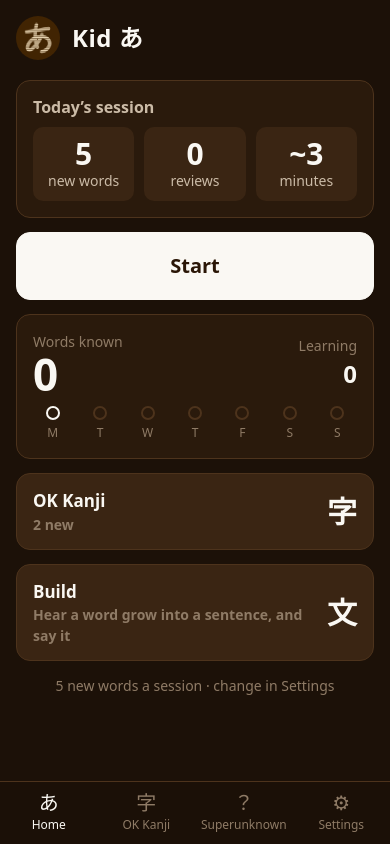
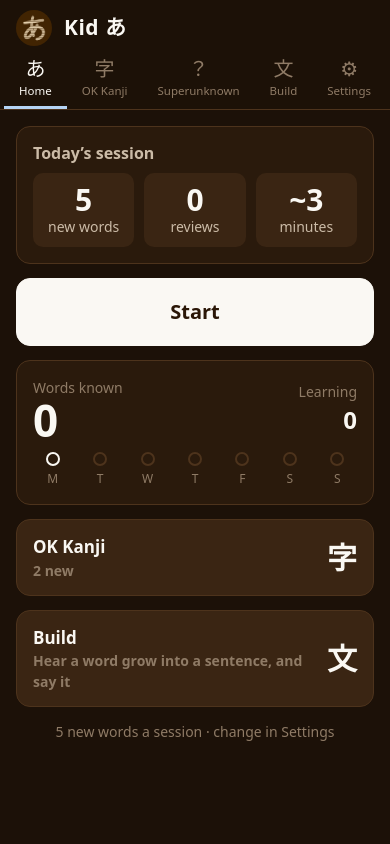
Before and after one commit to jitensha2/kid-a-nihongo, a plain HTML site: page index.html in a window 390 px wide. Both pictures are taken after a click on the button "Skip for now". Drawn offline with Linux system fonts and the light colour scheme.

Commit message:
Move the tabs to the top under the header and add a Build tab
The bottom tab bar was being covered on phones, so the header and tabs now sit at the top (sticky, hidden during sessions). New Build tab between Superunknown and Settings: start a round, see counts, replay recently built sentences.

Co-Authored-By: Claude Opus 5.5 <noreply@anthropic.com>

```diff
--- a/app.js
+++ b/app.js
@@ -403,7 +403,7 @@
   let session = null;
 
   function setNav(visible) {
-    $nav.hidden = !visible;
+    document.getElementById('top').hidden = !visible;
     document.body.classList.toggle('in-session', !visible);
     $nav.querySelectorAll('button').forEach(b => b.classList.toggle('on', b.dataset.tab === tab));
   }
@@ -420,7 +420,7 @@
     if (building) return renderBuild();
     if (!S.introDone) return renderIntro();
     setNav(true);
-    ({ home: renderHome, kanji: renderKanji, unknown: renderUnknown, settings: renderSettings })[tab]();
+    ({ home: renderHome, kanji: renderKanji, unknown: renderUnknown, build: renderBuildTab, settings: renderSettings })[tab]();
   }
 
   function brand() {
@@ -492,7 +492,6 @@
     if (kp.totalReviews) kBits.push(`${kp.totalReviews} to review`);
     if (kp.totalNew) kBits.push(`${kp.totalNew} new`);
     $app.innerHTML = `
-      ${brand()}
       ${startLabel}
       ${p.totalReviews && !nothing ? `<button class="btn ghost" id="easy">Low-energy day? Just review (about 5 min)</button>` : ''}
       <div class="card" style="margin-top:14px">
@@ -516,7 +515,7 @@
     const ez = $app.querySelector('#easy');
     if (ez) ez.onclick = () => startSession('w', true);
     $app.querySelector('#to-kanji').onclick = () => { tab = 'kanji'; render(); };
-    $app.querySelector('#to-build').onclick = startBuild;
+    $app.querySelector('#to-build').onclick = () => { tab = 'build'; render(); };
     checkMilestones(); // e.g. after the quick check marks a batch of words known
   }
 
@@ -1145,6 +1144,33 @@
     }
     return pick;
   }
+  // The Build tab: start a round, and replay sentences he's built before.
+  function renderBuildTab() {
+    const last = S.built || {};
+    const recent = BUILDS.filter(b => last[b.id]).sort((a, b) => last[b.id] - last[a.id]).slice(0, 10);
+    const steps = pickBuilds().reduce((a, l) => a + l.s.length, 0);
+    const mins = Math.max(2, Math.round(steps * 25 / 60));
+    $app.innerHTML = `
+      <h1>Build</h1>
+      <p class="muted">A word grows into a full sentence, one step at a time. Listen, say it out loud, then see what it means.</p>
+      <button class="btn primary" id="bstart">Start building<small>${BUILD_ROUND} sentences · about ${mins} min</small></button>
+      <div class="card" style="margin-top:14px">
+        <div class="row between"><div><div class="faint">Sentences built</div><div class="big-num">${Object.keys(last).length}</div></div>
+        <div style="text-align:right"><div class="faint">To build</div><div style="font-size:24px;font-weight:800">${BUILDS.length - Object.keys(last).length}</div></div></div>
+      </div>
+      ${recent.length ? `
+        <div class="card">
+          <h2>Recently built</h2>
+          <p class="faint">Tap one to hear it.</p>
+          ${recent.map(b => { const s = b.s[b.s.length - 1]; return `
+            <button class="ex built" data-i="${esc(s[3] || s[0])}">
+              <span><span class="w">${esc(s[0])}</span><span class="r">${esc(s[2])}</span></span>
+            </button>`; }).join('')}
+        </div>` : ''}`;
+    $app.querySelector('#bstart').onclick = startBuild;
+    $app.querySelectorAll('.built').forEach(el => el.onclick = () => speakSeq(el.dataset.i, [0.95]));
+  }
+
   function startBuild() {
     building = { list: pickBuilds(), li: 0, si: 0, revealed: false, showText: false, done: 0 };
     if (!building.list.length) { building = null; return; }
--- a/index.html
+++ b/index.html
@@ -14,13 +14,17 @@
   <link rel="stylesheet" href="styles.css">
 </head>
 <body>
+  <header id="top" class="top" hidden>
+    <div class="brand"><img src="icons/icon-192.png" alt=""><div class="name">Kid <span class="jp">あ</span></div></div>
+    <nav id="nav" class="nav">
+      <button data-tab="home"><span class="nav-ico">あ</span>Home</button>
+      <button data-tab="kanji"><span class="nav-ico">字</span>OK Kanji</button>
+      <button data-tab="unknown"><span class="nav-ico">？</span>Superunknown</button>
+      <button data-tab="build"><span class="nav-ico">文</span>Build</button>
+      <button data-tab="settings"><span class="nav-ico">⚙</span>Settings</button>
+    </nav>
+  </header>
   <main id="app" aria-live="polite"></main>
-  <nav id="nav" class="nav" hidden>
-    <button data-tab="home"><span class="nav-ico">あ</span>Home</button>
-    <button data-tab="kanji"><span class="nav-ico">字</span>OK Kanji</button>
-    <button data-tab="unknown"><span class="nav-ico">？</span>Superunknown</button>
-    <button data-tab="settings"><span class="nav-ico">⚙</span>Settings</button>
-  </nav>
   <div id="quake" class="quake" hidden></div>
   <script src="data.js"></script>
   <script src="build.js"></script>
--- a/styles.css
+++ b/styles.css
@@ -26,9 +26,9 @@ body {
 main {
   max-width: 520px;
   margin: 0 auto;
-  padding: calc(16px + env(safe-area-inset-top)) 16px calc(96px + env(safe-area-inset-bottom));
+  padding: 16px 16px calc(32px + env(safe-area-inset-bottom));
 }
-body.in-session main { padding-bottom: calc(24px + env(safe-area-inset-bottom)); }
+body.in-session main { padding-top: calc(16px + env(safe-area-inset-top)); }
 h1, h2, h3 { margin: 0 0 8px; font-weight: 700; line-height: 1.25; }
 h1 { font-size: 26px; }
 h2 { font-size: 20px; }
@@ -89,22 +89,26 @@ button { font: inherit; color: inherit; }
 .week i.on { background: var(--ice); border-color: var(--ice); }
 .week i.today { border-color: var(--text); }
 
-/* ---------- bottom nav ---------- */
-.nav {
-  position: fixed; left: 0; right: 0; bottom: 0;
-  display: flex; justify-content: center;
-  background: rgba(28, 17, 8, .96);
-  border-top: 1px solid var(--line);
-  padding-bottom: env(safe-area-inset-bottom);
-  z-index: 10;
+/* ---------- top header + tabs (kept at the top, clear of anything the browser adds at the bottom) ---------- */
+.top {
+  position: sticky; top: 0; z-index: 10;
+  background: rgba(28, 17, 8, .97);
+  border-bottom: 1px solid var(--line);
+  padding-top: env(safe-area-inset-top);
 }
-.nav[hidden] { display: none; }
+.top[hidden] { display: none; }
+.top .brand { max-width: 520px; margin: 0 auto; padding: 10px 16px 4px; }
+.top .brand img { width: 36px; height: 36px; }
+.top .brand .name { font-size: 21px; }
+.nav { display: flex; justify-content: center; max-width: 520px; margin: 0 auto; padding: 0 4px; }
 .nav button {
-  flex: 1; max-width: 130px;
-  background: none; border: 0; padding: 8px 4px 10px;
-  font-size: 12px; color: var(--faint); cursor: pointer;
+  flex: 1 1 auto; min-width: 0; /* sized to each label so "Superunknown" fits */
+  background: none; border: 0; border-bottom: 3px solid transparent;
+  padding: 6px 2px 7px;
+  font-size: 11.5px; color: var(--faint); cursor: pointer;
+  white-space: nowrap; overflow: hidden; text-overflow: ellipsis;
 }
-.nav button.on { color: var(--text); }
+.nav button.on { color: var(--text); border-bottom-color: var(--ice); }
 .nav-ico { display: block; font-family: var(--jp); font-size: 20px; line-height: 1.3; }
 
 /* ---------- session ---------- */
--- a/sw.js
+++ b/sw.js
@@ -1,5 +1,5 @@
 // Offline support. Bump VERSION whenever app files change so phones pick up the update.
-const VERSION = 'kida-2026-11-09-1';
+const VERSION = 'kida-2026-11-09-2';
 const FILES = [
   './',
   'index.html',
```
